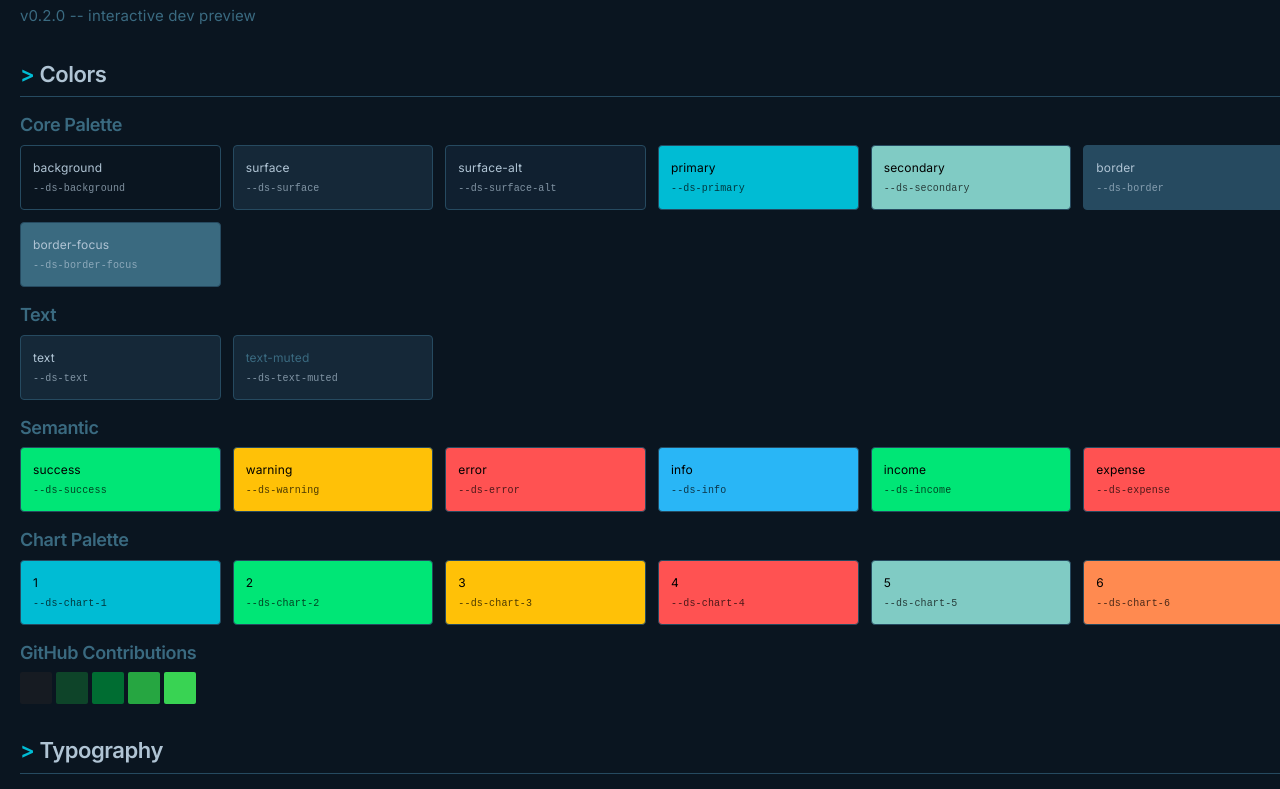
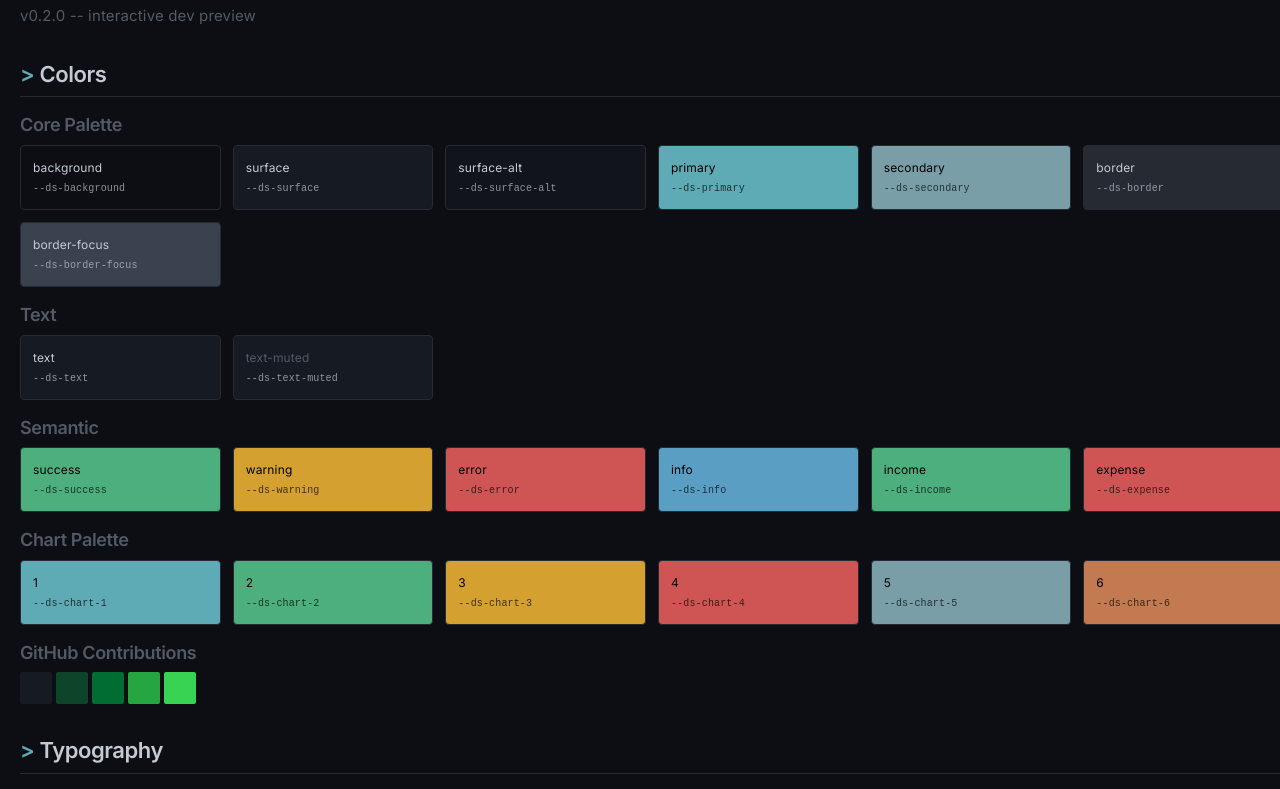
Before and after one commit to joivo/design-system, a website built with Vite: page dev/index.html in a window 1280 px wide. Shown: the part 110-899 px from the top of the page. Built offline with nearby package versions, Linux system fonts and the light colour scheme.

Commit message:
feat: refine Night Dive dark theme - less neon, more natural
Replace saturated neon colors with muted, natural tones.
Dark backgrounds shift from blue-teal to near-black graphite.
Primary accent from cyan neon (#00bcd4) to muted teal (#5eaab5).
Text and borders go neutral gray instead of blue-tinted.
Light theme (Day Beach) unchanged.

```diff
--- a/src/tokens/colors.css
+++ b/src/tokens/colors.css
@@ -3,23 +3,23 @@
 @layer base {
   :root {
     /* Dark Theme: Night Dive */
-    --ds-background: #0a1520;
-    --ds-surface: #152838;
-    --ds-surface-alt: #102030;
-    --ds-text: #b0c4d4;
-    --ds-text-muted: #3a6a80;
-    --ds-primary: #00bcd4;
-    --ds-secondary: #80cbc4;
-    --ds-border: #264a60;
-    --ds-border-focus: #3a6a80;
-    --ds-success: #00e676;
-    --ds-warning: #ffc107;
-    --ds-error: #ff5252;
-    --ds-info: #29b6f6;
+    --ds-background: #0c0e13;
+    --ds-surface: #161a22;
+    --ds-surface-alt: #11141a;
+    --ds-text: #c4cad4;
+    --ds-text-muted: #525a66;
+    --ds-primary: #5eaab5;
+    --ds-secondary: #7a9ea8;
+    --ds-border: #252a33;
+    --ds-border-focus: #3a4250;
+    --ds-success: #4caf7d;
+    --ds-warning: #d4a030;
+    --ds-error: #cf5555;
+    --ds-info: #5a9ec4;
 
     /* Semantic finance colors */
-    --ds-income: #00e676;
-    --ds-expense: #ff5252;
+    --ds-income: #4caf7d;
+    --ds-expense: #cf5555;
 
     /* GitHub contribution colors */
     --ds-github-contrib-none: #161b22;
@@ -29,22 +29,22 @@
     --ds-github-contrib-very-high: #39d353;
 
     /* Chart palette */
-    --ds-chart-1: #00bcd4;
-    --ds-chart-2: #00e676;
-    --ds-chart-3: #ffc107;
-    --ds-chart-4: #ff5252;
-    --ds-chart-5: #80cbc4;
-    --ds-chart-6: #ff8a50;
-    --ds-chart-7: #ab47bc;
-    --ds-chart-8: #78909c;
-    --ds-chart-9: #4dd0e1;
-    --ds-chart-10: #aed581;
+    --ds-chart-1: #5eaab5;
+    --ds-chart-2: #4caf7d;
+    --ds-chart-3: #d4a030;
+    --ds-chart-4: #cf5555;
+    --ds-chart-5: #7a9ea8;
+    --ds-chart-6: #c47a50;
+    --ds-chart-7: #8a6aaa;
+    --ds-chart-8: #667580;
+    --ds-chart-9: #5a9eaa;
+    --ds-chart-10: #7a9a65;
   }
 
   [data-theme='light'] {
     /* Light Theme: Day Beach */
     --ds-background: #faf6f0;
-    --ds-surface: #fff;
+    --ds-surface: #ffffff;
     --ds-surface-alt: #f0e8d8;
     --ds-text: #2c3e50;
     --ds-text-muted: #8a9aaa;
@@ -59,7 +59,7 @@
     --ds-income: #2e7d32;
     --ds-expense: #c62828;
 
-    /* GitHub contribution colors -- unchanged */
+    /* GitHub contribution colors */
     --ds-github-contrib-none: #ebedf0;
     --ds-github-contrib-low: #9be9a8;
     --ds-github-contrib-medium: #40c463;
```
